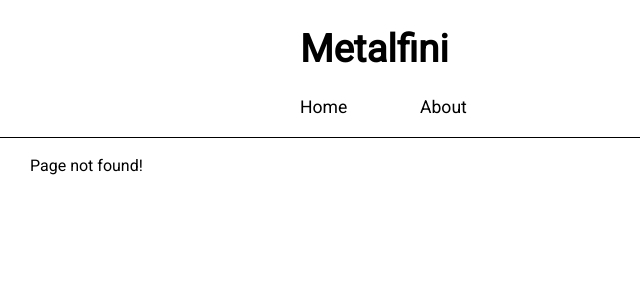
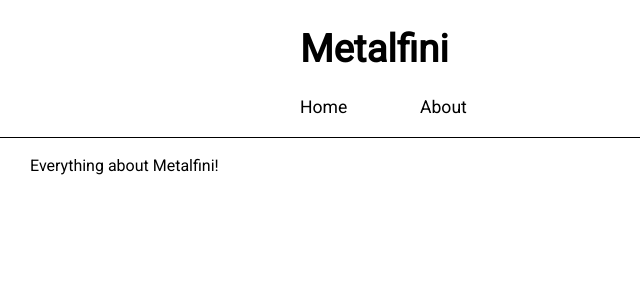
Before and after one commit to andrewbaldwin44/Metalfini_Django_Website, a React (Create React App) app in the folder client/: page /about in a window 1280 px wide. Before the commit this address had no page. Shown: the top 300 px of the page, without its empty margins (0-640 px from the left). Built offline with nearby package versions, Linux system fonts and the light colour scheme.

Commit message:
Add metalfini about page

```diff
--- /dev/null
+++ b/client/src/components/About.jsx
@@ -0,0 +1,11 @@
+import React from 'react';
+
+function About() {
+  return (
+    <>
+      <p>Everything about Metalfini!</p>
+    </>
+  );
+};
+
+export default About;
--- a/client/src/routes/Index.jsx
+++ b/client/src/routes/Index.jsx
@@ -3,6 +3,7 @@ import { BrowserRouter as Router, Route, Switch } from 'react-router-dom';
 import styled from 'styled-components';
 
 import Home from '../components/Home';
+import About from '../components/About';
 import FourOhFour from '../components/FourOhFour';
 
 function Routes({ children }) {
@@ -12,6 +13,7 @@ function Routes({ children }) {
       <Main>
         <Switch>
           <Route path='/' exact component={Home} />
+          <Route path='/about' exact component={About} />
           <Route path='/*' exact component={FourOhFour} />
         </Switch>
       </Main>
```
